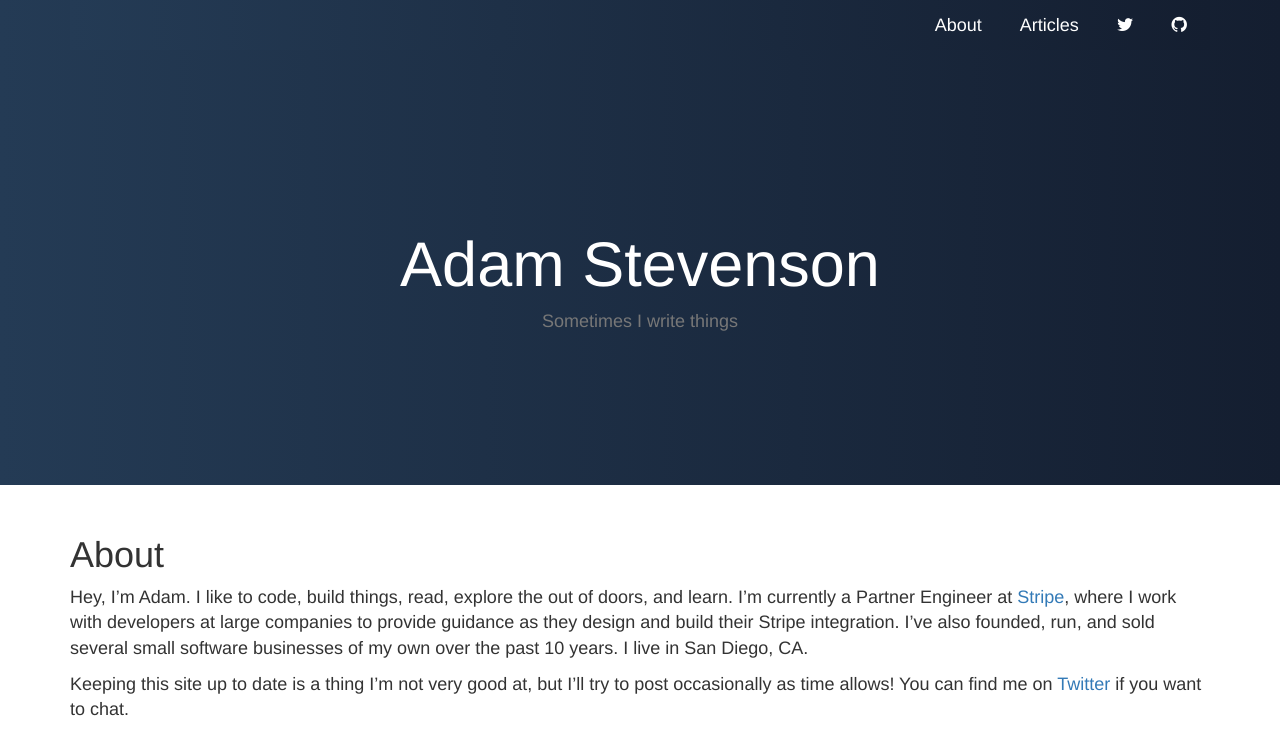
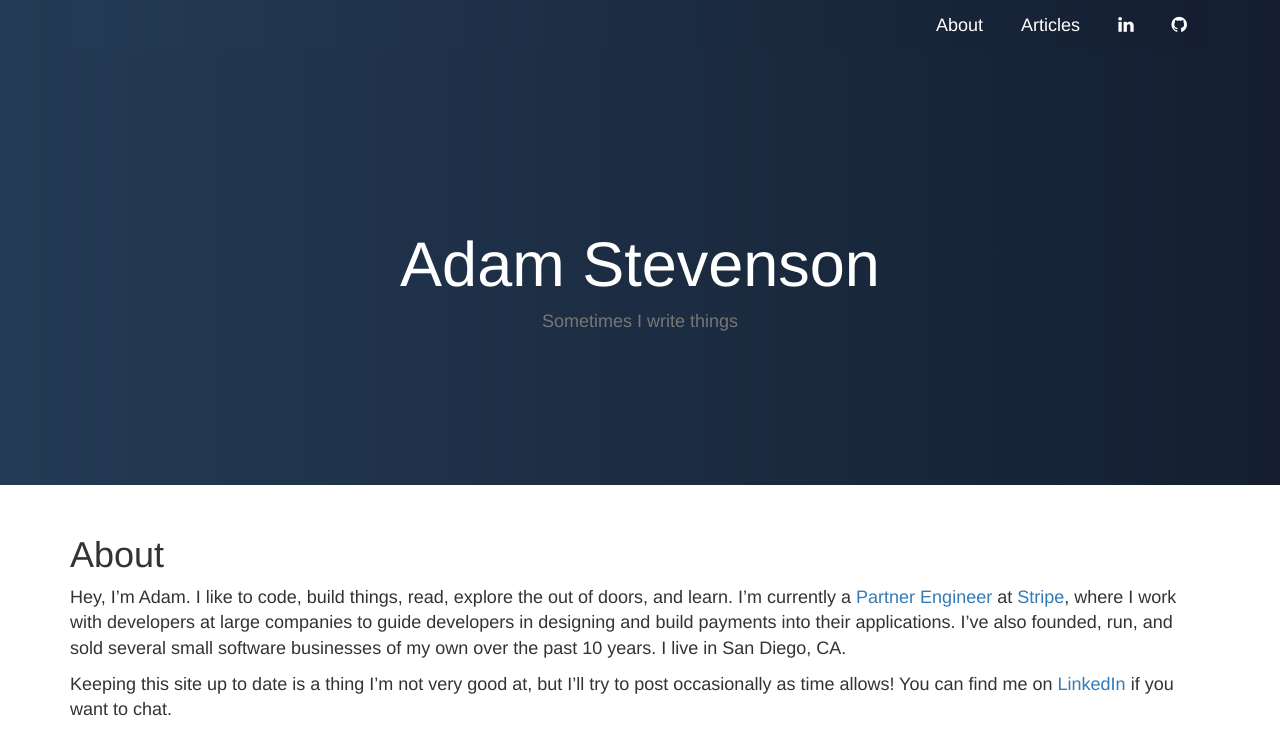
Before and after one commit to adamjstevenson/adamjstevenson.github.io, a Jekyll site: the page built from about.md, in a window 1280 px wide. Shown: the top 755 px of the page. Built offline with Jekyll 4.4.1, drawn with Linux system fonts in a browser that asks for light colours; nearby versions of some CDN libraries.

Commit message:
replace twitter with linkedin, guess i'm an adult now

```diff
--- a/_includes/header.html
+++ b/_includes/header.html
@@ -12,7 +12,7 @@
       <ul class="nav navbar-nav navbar-right">
         <li><a href="/about/">About</a></li>
         <li><a href="/articles/">Articles</a></li>
-        <li><a href="https://twitter.com/adamjstevenson"><i class="fa fa-twitter"></i></a></li>
+        <li><a href="https://www.linkedin.com/in/adamjstevenson/"><i class="fa fa-linkedin"></i></a></li>
         <li><a href="https://github.com/adamjstevenson"><i class="fa fa-github"></i></a></li>
       </div>
     </div><!--/.navbar-collapse -->
--- a/about.md
+++ b/about.md
@@ -4,6 +4,6 @@ title: About
 permalink: /about/
 ---
 
-Hey, I'm Adam. I like to code, build things, read, explore the out of doors, and learn. I'm currently a Partner Engineer at <a href="https://stripe.com">Stripe</a>, where I work with developers at large companies to provide guidance as they design and build their Stripe integration. I've also founded, run, and sold several small software businesses of my own over the past 10 years. I live in San Diego, CA.
+Hey, I'm Adam. I like to code, build things, read, explore the out of doors, and learn. I'm currently a [Partner Engineer](https://stripe.com/jobs/positions/partner-engineer) at [Stripe](https://stripe.com), where I work with developers at large companies to guide developers in designing and build payments into their applications. I've also founded, run, and sold several small software businesses of my own over the past 10 years. I live in San Diego, CA.
 
-Keeping this site up to date is a thing I'm not very good at, but I'll try to post occasionally as time allows! You can find me on <a href="https://twitter.com/adamjstevenson">Twitter</a> if you want to chat.
+Keeping this site up to date is a thing I'm not very good at, but I'll try to post occasionally as time allows! You can find me on [LinkedIn](https://www.linkedin.com/in/adamjstevenson/) if you want to chat.
```
Also changed, not shown: articles.md (+1 -1 lines).
